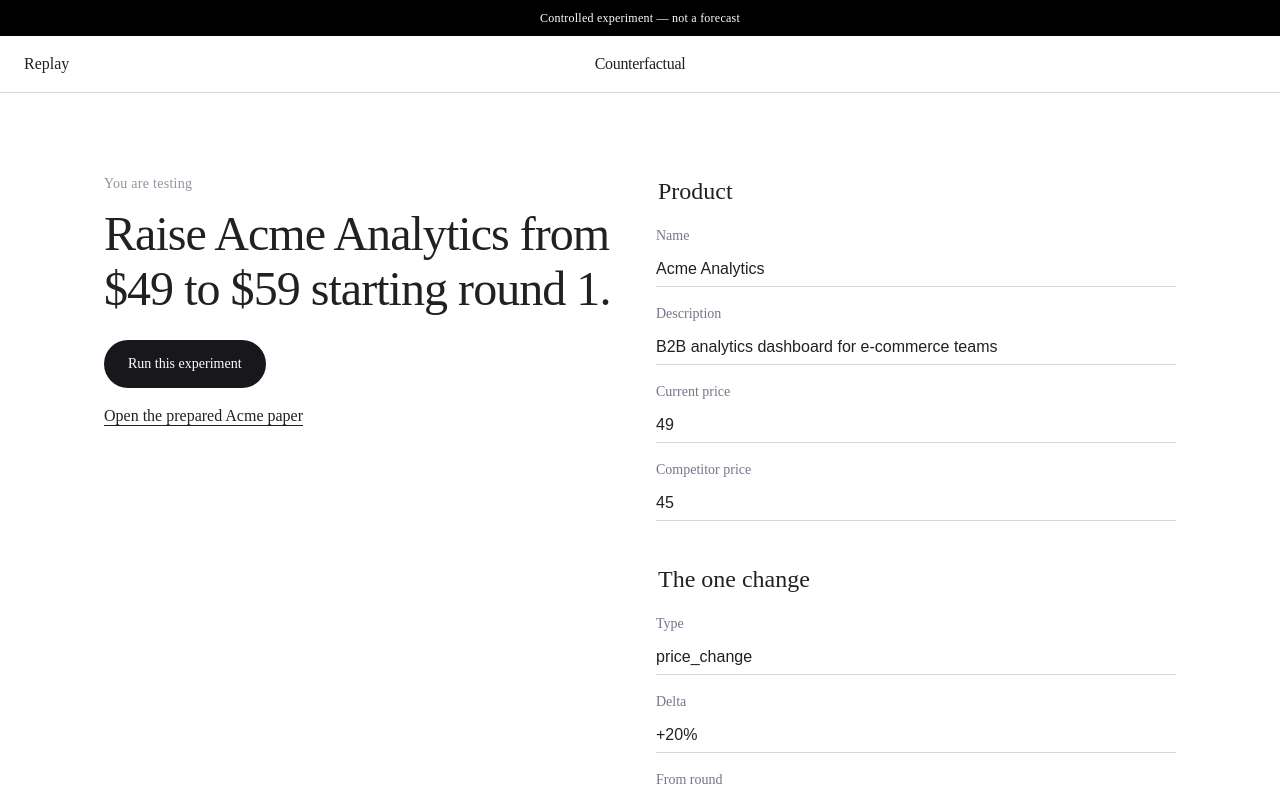
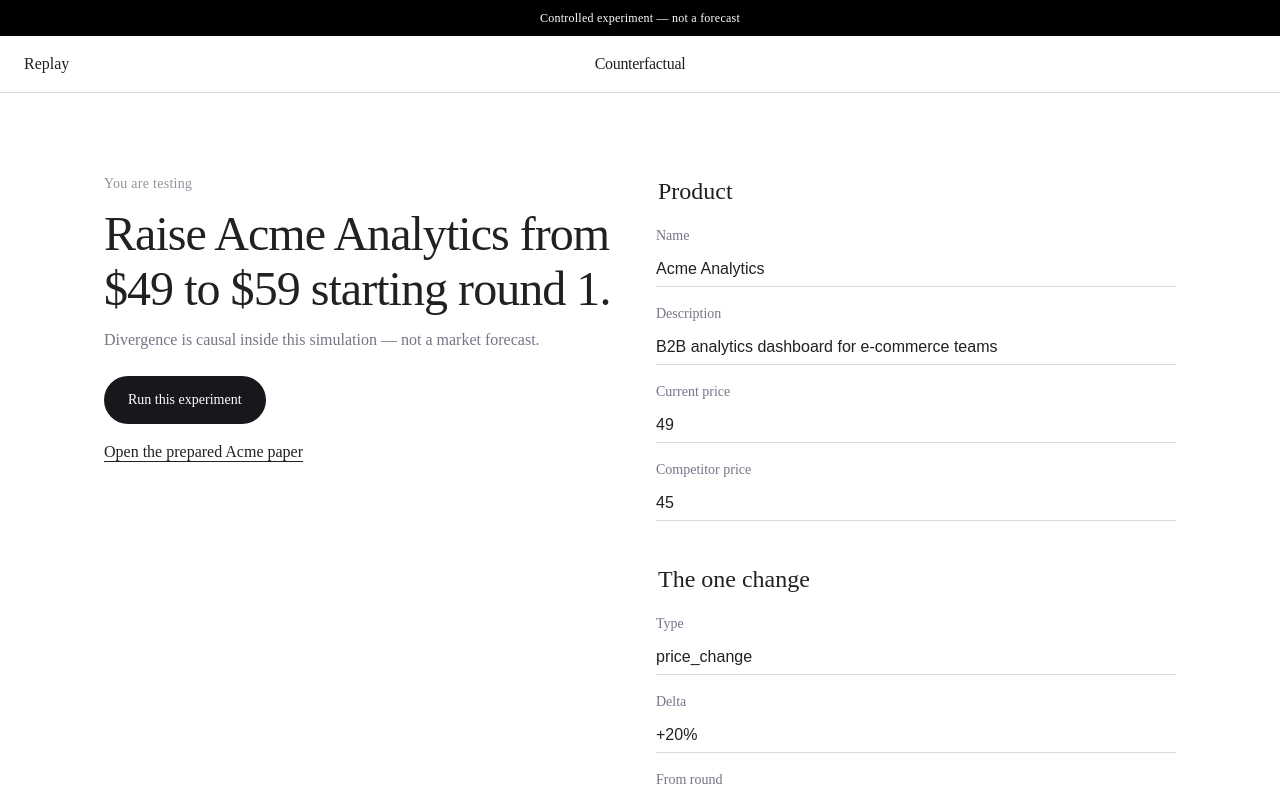
Before and after one commit to manu042k/CursorHackathon, a Next.js app in the folder frontend/: page / in a window 1280 px wide. Shown: the top 800 px of the page. Built offline with nearby package versions, Linux system fonts and the light colour scheme; no server answers.

Commit message:
US-C6: say the fork is inside this simulation.
The setup page must not be readable as a forecast.

Co-authored-by: Cursor <cursoragent@cursor.com>

```diff
--- a/frontend/src/app/setup.css
+++ b/frontend/src/app/setup.css
@@ -16,12 +16,18 @@
 }
 
 .setup__sentence {
-  margin: 0 0 var(--space-xl);
+  margin: 0 0 var(--space-md);
   font-family: var(--font-display);
   font-size: clamp(32px, 5vw, 48px);
   font-weight: 400;
   line-height: 1.15;
   letter-spacing: -0.02em;
+}
+
+.setup__honesty {
+  margin: 0 0 var(--space-xl);
+  color: var(--color-slate);
+  max-width: 28rem;
 }
 
 .setup__error {
--- a/frontend/src/components/HypothesisForm.tsx
+++ b/frontend/src/components/HypothesisForm.tsx
@@ -109,6 +109,9 @@ export function HypothesisForm() {
       <div className="setup__story">
         <p className="setup__kicker">You are testing</p>
         <h1 className="setup__sentence">{sentence}</h1>
+        <p className="setup__honesty">
+          Divergence is causal inside this simulation — not a market forecast.
+        </p>
         <ButtonPrimary type="submit" disabled={pending}>
           Run this experiment
         </ButtonPrimary>
```
Also changed, not shown: frontend/scripts/check-c6.mjs (added, +9 -0 lines).
